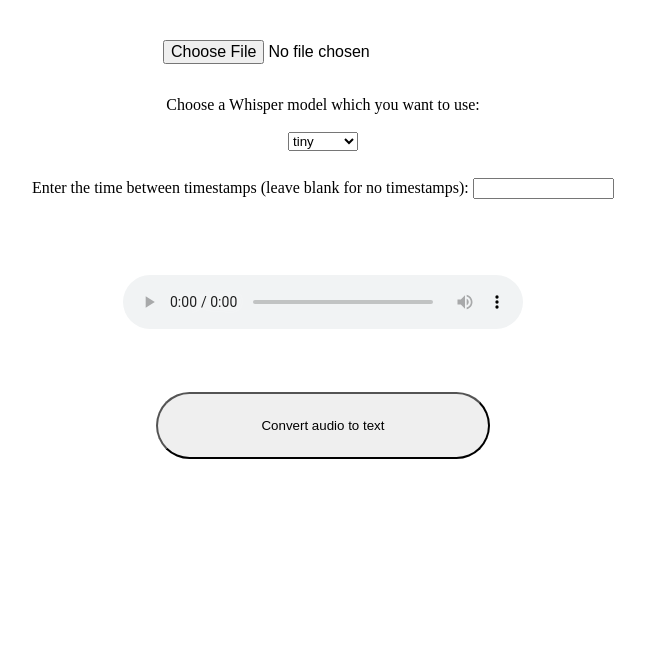
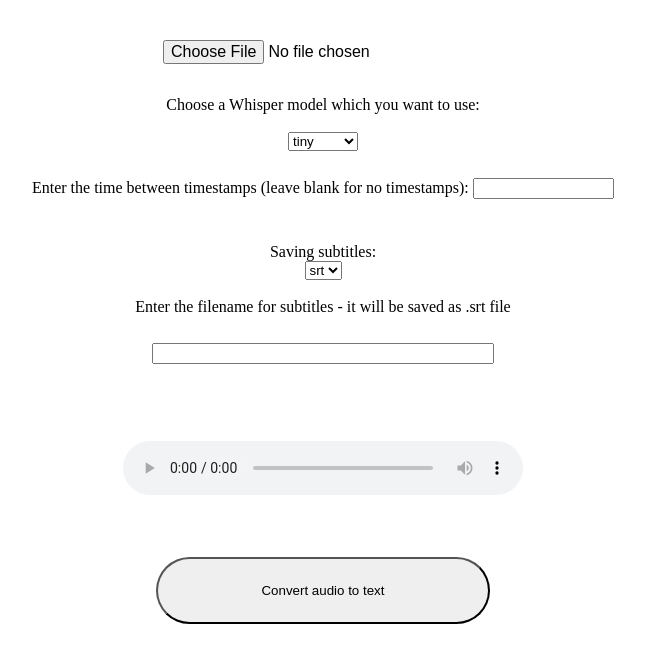
Before and after one commit to Kabanosk/whisper-website, a FastAPI app: page / in a window 1280 px wide. Shown: the top 668 px of the page, without its empty margins (317-962 px from the left). Run offline with FastAPI, Linux system fonts and the light colour scheme.

Commit message:
Add support for downloading .srt files from audio file
Support for .srt files
Little changes in timestamps methods
Necessary fields in index.html
Update requirements

```diff
--- a/requirements.txt
+++ b/requirements.txt
@@ -11,3 +11,5 @@ more-itertools
 transformers>=4.19.0
 ffmpeg-python==0.2.0
 datetime
+
+srt~=3.5.3
--- a/src/main.py
+++ b/src/main.py
@@ -1,52 +1,78 @@
-import io
+import ast
 import asyncio
+import subprocess
 
-from fastapi import FastAPI, Request, File, Query
+import srt as srt
+from datetime import timedelta, datetime
+from fastapi import FastAPI, Request, File, Response
+from fastapi.responses import HTMLResponse
 from fastapi.staticfiles import StaticFiles
-from fastapi.responses import HTMLResponse
 from fastapi.templating import Jinja2Templates
-
-import whisper
 import ffmpeg
 import numpy as np
-import traceback
-from datetime import timedelta
+import whisper
 
 
-# a function that takes a file and a start and length timestamps, and will return the audio data in that section as a np array
-# which the model's transcribe function can take
-def getAudioBuffer(file, start, length):
-
+# a function that takes a file and a start and length timestamps, and will return the audio data in that section as a
+# np array which the model's transcribe function can take
+def get_audio_buffer(filename: str, start: int, length: int):
     out, _ = (
-                ffmpeg.input(file, threads=0)
-                .output("-", format="s16le", acodec="pcm_s16le", ac=1, ar=16000, ss=start, t=length)
-                .run(cmd=["ffmpeg", "-nostdin"], capture_stdout=True, capture_stderr=True)
-            )
+        ffmpeg.input(filename, threads=0)
+        .output("-", format="s16le", acodec="pcm_s16le", ac=1, ar=16000, ss=start, t=length)
+        .run(cmd=["ffmpeg", "-nostdin"], capture_stdout=True, capture_stderr=True)
+    )
 
     return np.frombuffer(out, np.int16).flatten().astype(np.float32) / 32768.0
 
-# a function that takes a file and an interval that deterimines the distance between each timestamp in the outputted dictionary
-def transcribeTimeStamps(file, interval, model):
+
+# a function that takes a file and an interval that deterimines the distance between each timestamp in the
+# outputted dictionary
+def transcribe_time_stamps(filename: str, interval: str, model):
     interval = int(interval)
-    dict = {}
+    timestamps = {}
     pos = 0
-    try:
-        while(1):
-            result = model.transcribe(getAudioBuffer(file, pos, interval))
-            dict.update({ str(timedelta(seconds=(pos))) + " -> " + str(timedelta(seconds=(pos+interval))) : result["text"]})
-            pos = pos + interval
-    except:
-        traceback.print_exc()
-        stringgy = ""
-        for timestamp, text in dict.items():
-            stringgy = stringgy + timestamp + text + "\n"
-        return stringgy
+
+    args = ("ffprobe", "-show_entries", "format=duration", "-i", filename)
+    popen = subprocess.Popen(args, stdout=subprocess.PIPE)
+    popen.wait()
+    output = popen.stdout.read()
+    duration = float(output.decode("utf-8").split("\n")[1].split("=")[1])
+
+    while duration > pos:
+        result = model.transcribe(get_audio_buffer(filename, pos, interval))
+        timestamps.update(
+            {str(timedelta(seconds=pos)) + " --> " + str(timedelta(seconds=(pos + interval))): result["text"]})
+        pos += interval
+
+    string = ""
+    for timestamp, text in timestamps.items():
+        string += timestamp + text + "\n"
+    return string, timestamps
 
 
+def make_srt_subtitles(timestamps: dict):
+    subtitles = []
+    for i, (time_str, text) in enumerate(timestamps.items(), start=1):
+        start_time_str, end_time_str = time_str.split(" --> ")
+        start_time = datetime.strptime(start_time_str, "%H:%M:%S").time()
+        end_time = datetime.strptime(end_time_str, "%H:%M:%S").time()
+        subtitle = srt.Subtitle(
+            index=i,
+            start=timedelta(
+                hours=start_time.hour, minutes=start_time.minute, seconds=start_time.second,
+                microseconds=start_time.microsecond
+            ),
+            end=timedelta(
+                hours=end_time.hour, minutes=end_time.minute, seconds=end_time.second, microseconds=end_time.microsecond
+            ),
+            content=text
+        )
+        subtitles.append(subtitle)
+
+    return srt.compose(subtitles)
 
 
 app = FastAPI()
-
 
 app.mount('/static', StaticFiles(directory='static'), name='static')
 template = Jinja2Templates(directory='templates')
@@ -54,7 +80,7 @@ template = Jinja2Templates(directory='templates')
 
 @app.get('/', response_class=HTMLResponse)
 def index(request: Request):
-    return template.TemplateResponse('index.html',  {"request": request, "text": None})
+    return template.TemplateResponse('index.html', {"request": request, "text": None})
 
 
 @app.post('/')
@@ -66,12 +92,34 @@ def add_audio(request: Request, file: bytes = File()):
     super_data = asyncio.run(data)
     model_type = super_data['model_type']
     interval = super_data['interval']
+    filename = super_data['filename']
+    filetype = super_data['file_type']
     model = whisper.load_model(model_type)
 
-    if interval == "":
+    if interval == "" and filename == "":
         result = model.transcribe("audio.mp3")
-        return template.TemplateResponse('index.html',  {"request": request, "text": result['text']})
+        return template.TemplateResponse('index.html', {"request": request, "text": result['text']})
     else:
-        result = transcribeTimeStamps("audio.mp3", interval, model)
-        print(result)
-        return template.TemplateResponse('index.html',  {"request": request, "text": result})
+        if interval == "":
+            interval = "10"
+        result, timestamps = transcribe_time_stamps("audio.mp3", interval, model)
+
+        srt_f = False
+        if filename and filetype:
+            srt_f = timestamps
+
+        if srt_f:
+            return template.TemplateResponse('index.html', {"request": request, "text": result, "file": srt_f,
+                                                            "filename": filename, "filetype": filetype})
+        else:
+            return template.TemplateResponse('index.html', {"request": request, "text": result})
+
+
+@app.get('/file-data/{filename}/{filetype}/{srt_s}')
+def download_subtitles(filename, filetype, srt_s):
+    srt_d = ast.literal_eval(srt_s)
+
+    s = make_srt_subtitles(srt_d)
+
+    return Response(content=s, media_type='application/octet-stream',
+                    headers={'Content-Disposition': f'attachment; filename="{filename}.{filetype}"'})
--- a/src/templates/index.html
+++ b/src/templates/index.html
@@ -20,6 +20,15 @@
     <label for="interval">Enter the time between timestamps (leave blank for no timestamps):</label>
     <input type="text" id="interval" name="interval"><br><br>
 
+
+    <label for="file_type">Saving subtitles:<br></label>
+    <select id="file_type" name="file_type">
+        <option value="srt">srt</option>
+        <option value="vtt">vtt</option>
+    </select><br><br>
+    <label for="filename">Enter the filename for subtitles - it will be saved as .srt file<br></label>
+    <input type="text" id="filename" name="filename"><br><br>
+
     <audio id="player" controls></audio><br>
 
     <script>
@@ -33,7 +42,11 @@
         });
     </script>
 
-    <input type="submit" id="submit" value="Convert audio to text">
+    <input type="submit" id="submit" value="Convert audio to text"><br><br>
+
+    {% if file %}
+        <a href="/file-data/{{ filename }}/{{ filetype }}/{{ file }}" download>Download File</a>
+    {% endif %}
 
     {% if text %}
         <p>{{ text }}</p>
```
